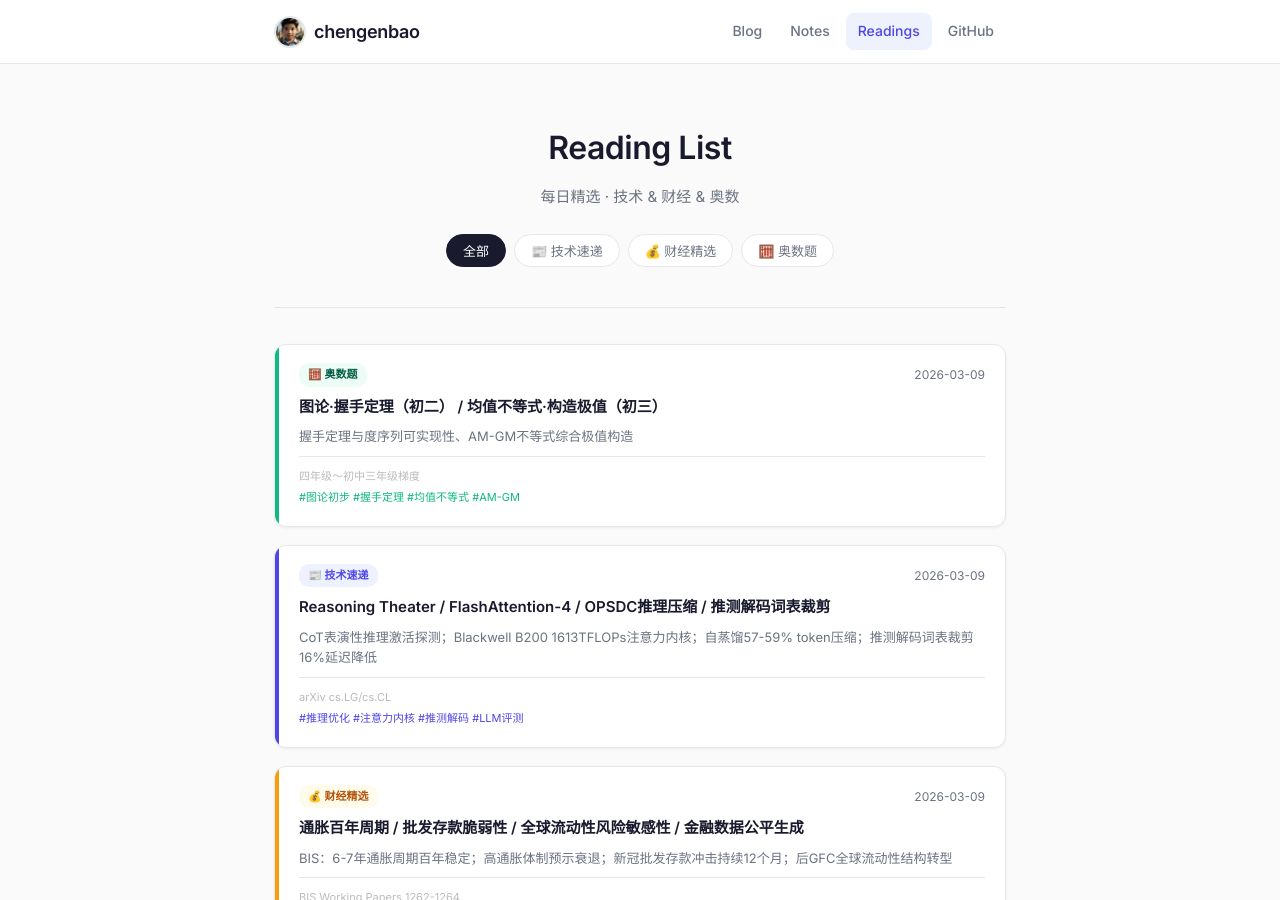
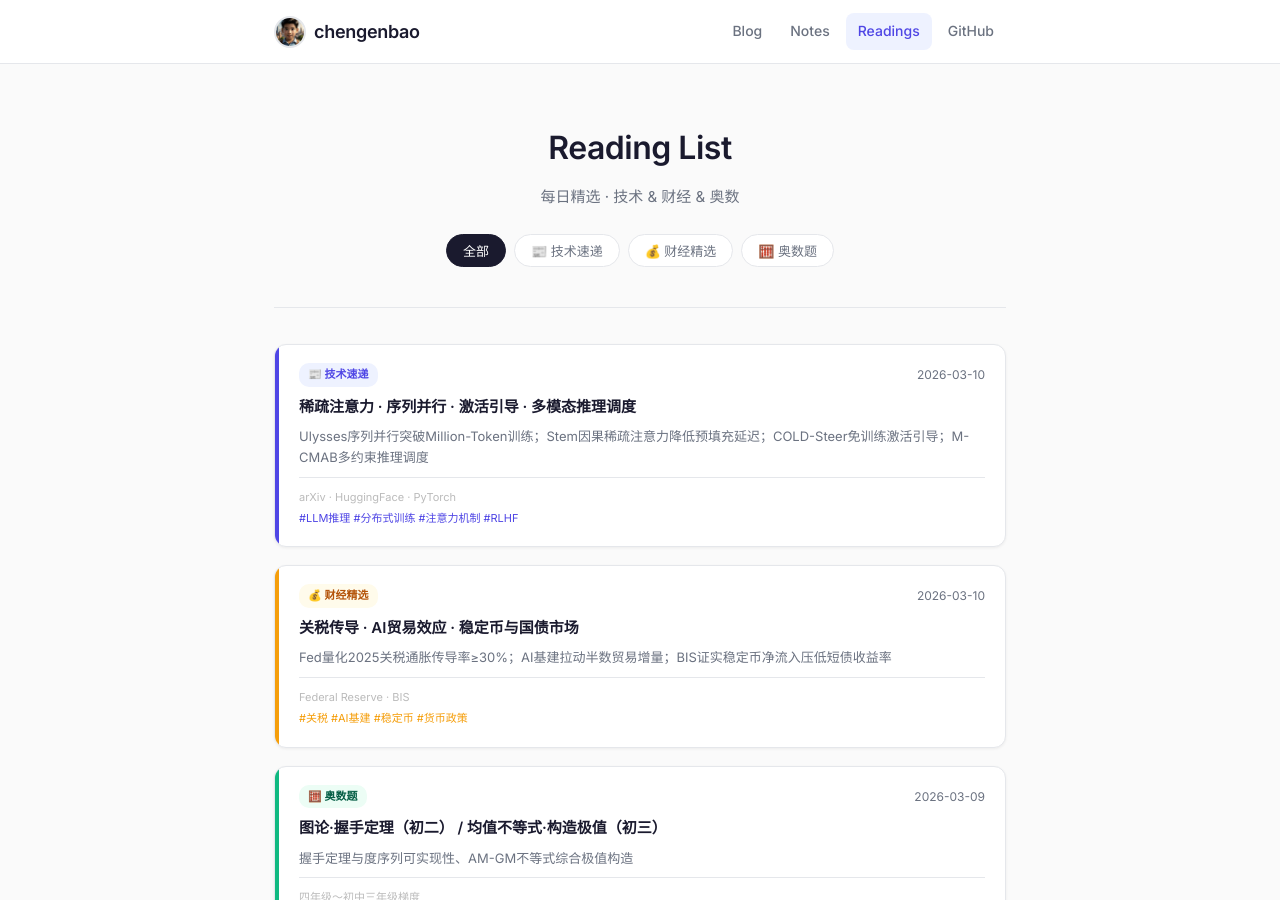
Before and after one commit to chengenbao/chengenbao.github.io, a Jekyll site: the page built from reading-list/index.md, in a window 1280 px wide and 900 px high. Built offline with Jekyll 4.4.1, drawn with Linux system fonts in a browser that asks for light colours.

Commit message:
Add 2026-03-10 tech + finance reading list cards

```diff
--- a/reading-list/index.md
+++ b/reading-list/index.md
@@ -18,6 +18,36 @@ permalink: /reading-list/
   </div>
 
   <div class="rl-grid">
+<a class="rl-card tech" href="/reading-list/2026-03-10-tech-daily/">
+  <div class="rl-accent"></div>
+  <div class="rl-body">
+    <div class="rl-top">
+      <span class="rl-badge tech">📰 技术速递</span>
+      <time>2026-03-10</time>
+    </div>
+    <h2>稀疏注意力 · 序列并行 · 激活引导 · 多模态推理调度</h2>
+    <p>Ulysses序列并行突破Million-Token训练；Stem因果稀疏注意力降低预填充延迟；COLD-Steer免训练激活引导；M-CMAB多约束推理调度</p>
+    <div class="rl-meta">
+      <span class="rl-source">arXiv · HuggingFace · PyTorch</span>
+      <span class="rl-tags">#LLM推理 #分布式训练 #注意力机制 #RLHF</span>
+    </div>
+  </div>
+</a>
+<a class="rl-card finance" href="/reading-list/2026-03-10-finance-daily/">
+  <div class="rl-accent"></div>
+  <div class="rl-body">
+    <div class="rl-top">
+      <span class="rl-badge finance">💰 财经精选</span>
+      <time>2026-03-10</time>
+    </div>
+    <h2>关税传导 · AI贸易效应 · 稳定币与国债市场</h2>
+    <p>Fed量化2025关税通胀传导率≥30%；AI基建拉动半数贸易增量；BIS证实稳定币净流入压低短债收益率</p>
+    <div class="rl-meta">
+      <span class="rl-source">Federal Reserve · BIS</span>
+      <span class="rl-tags">#关税 #AI基建 #稳定币 #货币政策</span>
+    </div>
+  </div>
+</a>
 <a class="rl-card math" href="/reading-list/2026-03-09-math/">
   <div class="rl-accent"></div>
   <div class="rl-body">
```
